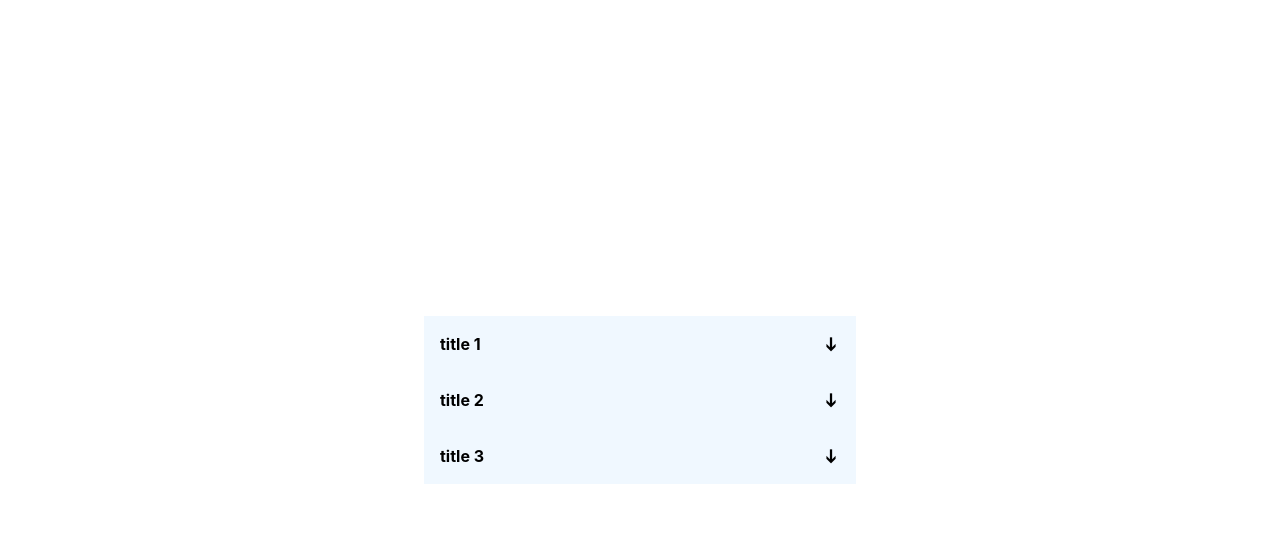
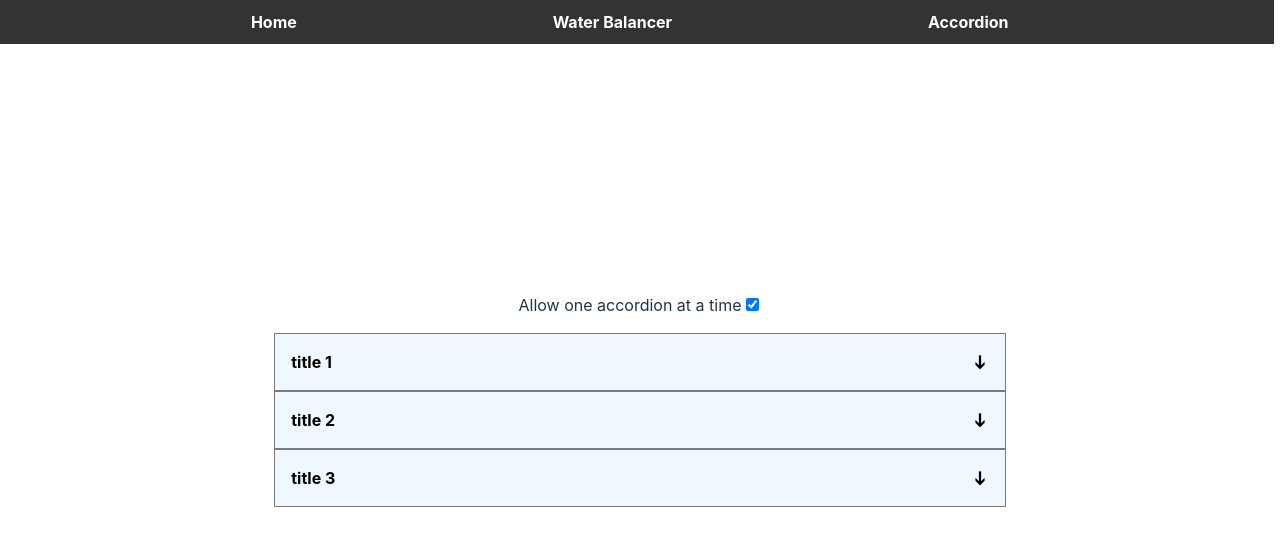
Before and after one commit to gaurishxjfk/React_Challenges, a React (Vite) app: page /accordion in a window 1280 px wide. Shown: the top 546 px of the page. Built offline with nearby package versions, Linux system fonts and the light colour scheme.

Commit message:
vercel router issue

```diff
--- a/src/App.css
+++ b/src/App.css
@@ -1,5 +1,5 @@
 #root {
-  max-width: 1280px;
+  width: 100%;
   margin: 0 auto;
   padding: 2rem;
   text-align: center;
--- /dev/null
+++ b/src/challenges/Navbar/Navbar.tsx
@@ -0,0 +1,22 @@
+import { Link } from "react-router-dom";
+import './Navigation.css';
+
+const Navbar = () => {
+  return (
+    <nav className="navbar">
+      <ul className="nav-list">
+      <li className="nav-item">
+          <Link to="/" className="nav-link">Home</Link>
+        </li>
+        <li className="nav-item">
+          <Link to="/water-balancer" className="nav-link">Water Balancer</Link>
+        </li>
+        <li className="nav-item">
+          <Link to="/accordion" className="nav-link">Accordion</Link>
+        </li>
+      </ul>
+    </nav>
+  );
+};
+
+export default Navbar;
--- /dev/null
+++ b/src/challenges/Navbar/Navigation.css
@@ -0,0 +1,31 @@
+.navbar {
+  position: absolute;
+  top: 0;
+  left: 0;
+  width: 98% ;
+  background-color: #333;
+  padding: 10px;
+}
+
+.nav-list {
+  list-style: none;
+  margin: 0;
+  padding: 0;
+  display: flex;
+  justify-content: space-evenly;
+}
+
+.nav-item {
+  display: inline-block;
+  margin-right: 15px;
+}
+
+.nav-link {
+  text-decoration: none;
+  color: white;
+  font-weight: bold;
+}
+
+.nav-link:hover {
+  color: #66c2ff;
+}
--- a/src/challenges/accordion/Accordion-tab.tsx
+++ b/src/challenges/accordion/Accordion-tab.tsx
@@ -1,11 +1,45 @@
 /* eslint-disable react/prop-types */
-import { useState } from "react";
+import { useEffect, useState } from "react";
 
-const AccordionTab = ({ header, desc }: { header: string; desc: string }) => {
+interface AccordionTabProps {
+  header: string;
+  desc: string;
+  setActiveAcc: React.Dispatch<React.SetStateAction<null | number>>;
+  activeAcc: null | number;
+  isSelected: boolean;
+  id: number;
+}
+
+const AccordionTab: React.FC<AccordionTabProps> = ({
+  header,
+  desc,
+  setActiveAcc,
+  activeAcc,
+  isSelected,
+  id,
+}) => {
   const [open, setOpen] = useState(false);
+
+  const handleAccordionToggle = () => {
+    if (isSelected) {
+      id === activeAcc && setOpen(!open);
+      setActiveAcc(id);
+    } else {
+      setOpen(!open);
+    }
+  };
+
+  useEffect(() => {
+    if (id === activeAcc) {
+      setOpen(!open);
+    } else {
+      setOpen(false);
+    }
+  }, [activeAcc]);
+
   return (
-    <>
-      <div className="acc-head" onClick={() => setOpen(!open)}>
+    <div className="acc">
+      <div className="acc-head" onClick={handleAccordionToggle}>
         <p>{header} </p>
         <span
           className="acc-head_trigger"
@@ -14,13 +48,10 @@ const AccordionTab = ({ header, desc }: { header: string; desc: string }) => {
           ➔
         </span>
       </div>
-      <div
-        className="acc-desc"
-        style={{ display: open ? "flex" : "none", transition: " all 3s" }}
-      >
+      <div className="acc-desc" style={{ display: open ? "flex" : "none" }}>
         <p>{desc}</p>
       </div>
-    </>
+    </div>
   );
 };
 
--- a/src/challenges/accordion/Accordion.tsx
+++ b/src/challenges/accordion/Accordion.tsx
@@ -1,5 +1,7 @@
+import { useState } from "react";
 import AccordionTab from "./Accordion-tab";
-import './accordion.css'
+import "./accordion.css";
+import Navbar from "../Navbar/Navbar";
 
 const accordionData = [
   {
@@ -17,12 +19,33 @@ const accordionData = [
 ];
 
 const Accordion = () => {
+  const [isSelected, setIsSelected] = useState(true);
+  const [activeAcc, setActiveAcc] = useState<null | number>(null);
   return (
-    <div>
+    <>
+      <Navbar />
+      <div className="title">
+        <label htmlFor="onAtTime">Allow one accordion at a time</label>
+        <input
+          type="checkbox"
+          name="onAtTime"
+          id="onAtTime"
+          onChange={() => setIsSelected(!isSelected)}
+          checked={isSelected}
+        />
+      </div>
       {accordionData.map((i, j) => (
-        <AccordionTab key={j} header={i.header} desc={i.desc} />
+        <AccordionTab
+          key={j}
+          header={i.header}
+          desc={i.desc}
+          id={j}
+          setActiveAcc={setActiveAcc}
+          activeAcc={activeAcc}
+          isSelected={isSelected}
+        />
       ))}
-    </div>
+    </>
   );
 };
 
--- a/src/challenges/accordion/accordion.css
+++ b/src/challenges/accordion/accordion.css
@@ -1,6 +1,5 @@
 .acc-head{
     display: flex;
-    width: 50vh;
     background-color: aliceblue;
     color: black;
     padding-left: 2vh;
@@ -17,7 +16,6 @@
 
   .acc-desc{
     display: flex;
-    width: 50vh;
     background-color: rgb(207, 207, 207);
     color: black;
     padding-left: 2vh;
@@ -32,3 +30,13 @@
     font-weight: bolder;
     font-size: larger;
   }
+
+  .acc{
+    border: 1px solid rgb(122, 122, 122);
+    width: 60%;
+    margin:  0 auto;
+  }
+
+  .title{
+    margin-bottom: 2vh;
+  }
--- a/src/challenges/waterBalancer/WaterBalancer.tsx
+++ b/src/challenges/waterBalancer/WaterBalancer.tsx
@@ -1,6 +1,7 @@
-import { useState } from 'react'
-import BucketWaterComponent from './BucketWaterComponent';
-import './waterbalancer.css'
+import { useState } from "react";
+import BucketWaterComponent from "./BucketWaterComponent";
+import "./waterbalancer.css";
+import Navbar from "../Navbar/Navbar";
 
 export const totalBuckets = 4;
 export const bucketHeight = 10;
@@ -9,6 +10,8 @@ const WaterBalancer = () => {
   const [totalcount, setTotalCount] = useState<number>(0);
   const [activeIndexs, setActiveIndexes] = useState<null | number>(null);
   return (
+    <>
+      <Navbar />
       <section className="main">
         Total Water {totalcount} L
         <div className="bucketSection">
@@ -26,7 +29,8 @@ const WaterBalancer = () => {
             ))}
         </div>
       </section>
-  )
-}
+    </>
+  );
+};
 
-export default WaterBalancer
+export default WaterBalancer;
--- a/src/challenges/waterBalancer/waterbalancer.css
+++ b/src/challenges/waterBalancer/waterbalancer.css
@@ -1,4 +1,5 @@
 .main{
+
     display: flex;
     flex-direction: column;
     gap: 2rem;
@@ -7,6 +8,7 @@
   .bucketSection{
     display: flex;
     gap: 2rem;
+    margin: 0 auto;
   }
 
   .bucket{
```
Lines whose indentation alone changed are shown as unchanged.
